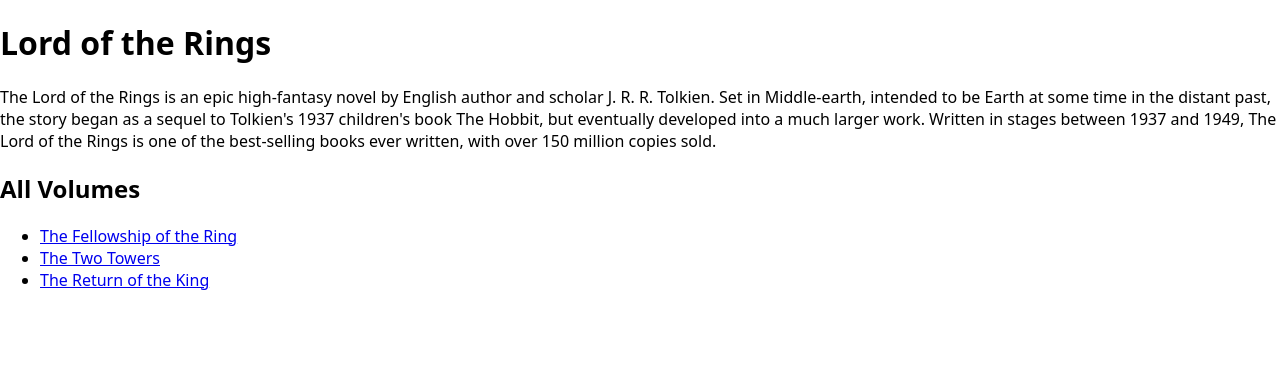
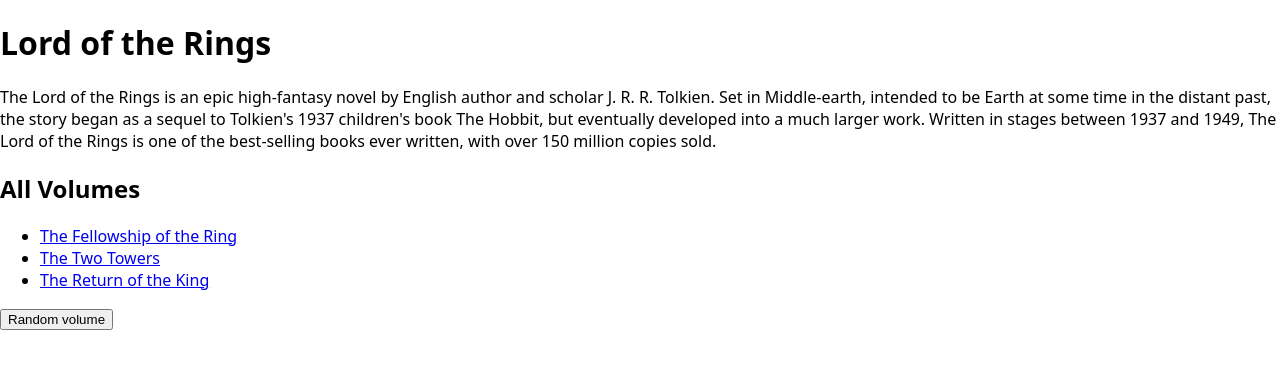
Before and after one commit to WinterIsCoding23/challenge-lord-of-the-rings-app, a Next.js app: page / in a window 1280 px wide. Shown: the top 368 px of the page. Built offline with nearby package versions, Linux system fonts and the light colour scheme.

Commit message:
add button randomVolume - and it works

```diff
--- a/pages/index.js
+++ b/pages/index.js
@@ -2,8 +2,15 @@
 import { useRouter } from "next/router";
 import { introduction, volumes } from "../lib/data";
 
-export default function HomePage() {
+export default function OverviewPage() {
   const router = useRouter();
+
+  const handleRandomVolume = ()=> {
+    const randomVolume = volumes[Math.floor(Math.random() * volumes.length)];
+    console.log(randomVolume);
+    router.push(`/volumes/${randomVolume.slug}`);
+  }
+
   return (
     <div>
       <h1>Lord of the Rings</h1>
@@ -16,6 +23,7 @@
           </li>
         ))}
       </ul>
+      <button onClick={handleRandomVolume}>Random volume</button>
 
       {/* <ul>
         <li>
```
